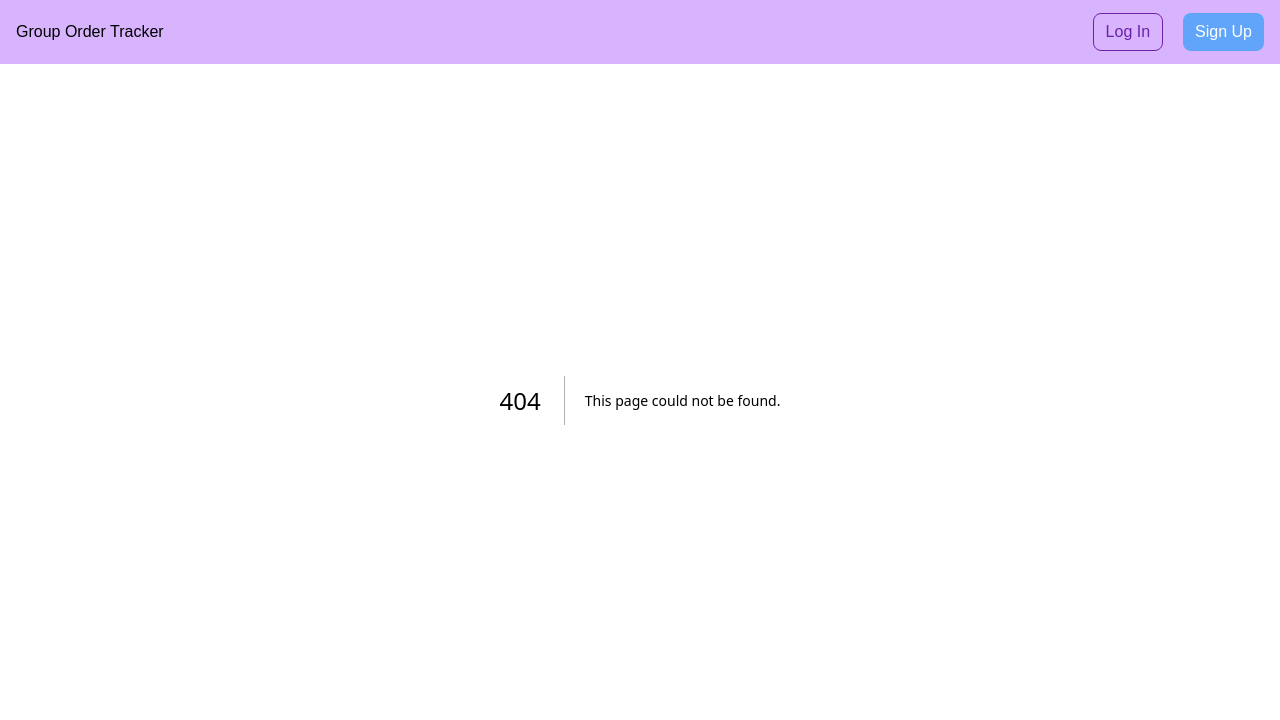
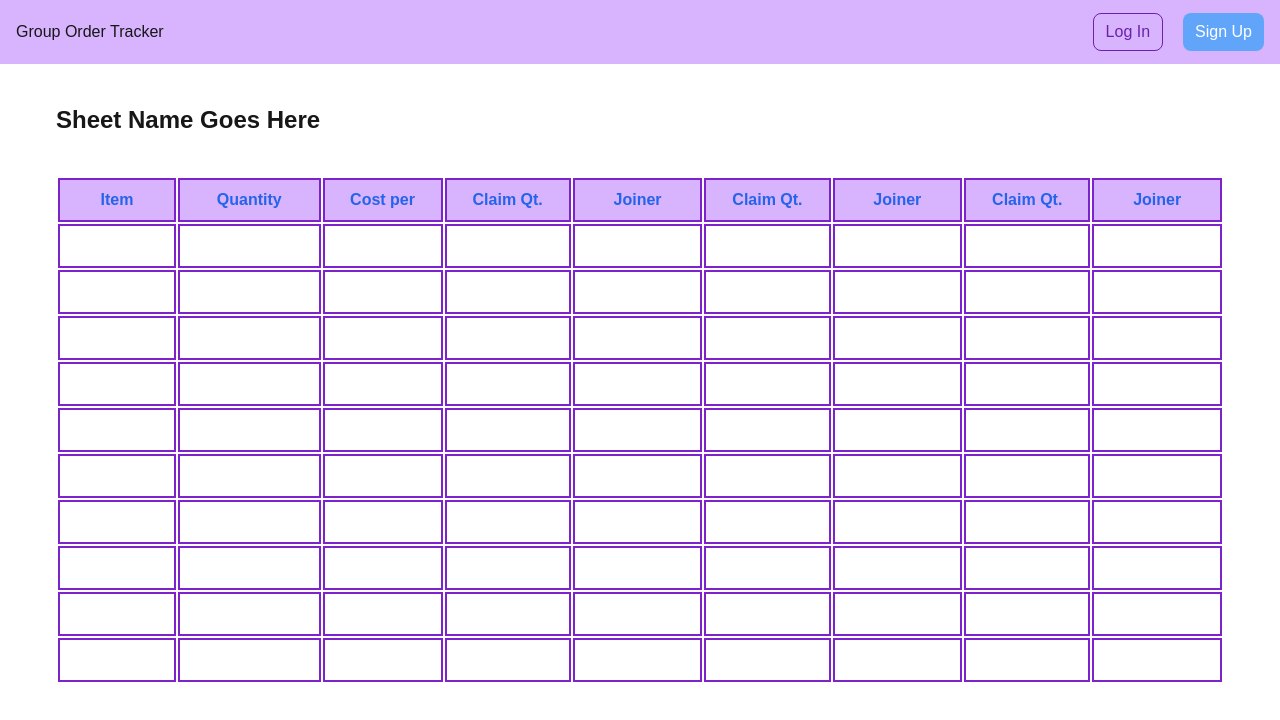
Before and after one commit to ruireise/group-order-tracker, a Next.js app: page /workspace/sheet in a window 1280 px wide. Before the commit this address had no page. Shown: the top 720 px of the page. Built offline with nearby package versions, Linux system fonts and the light colour scheme.

Commit message:
added sheets page and edited workspace page
added sheets page, edited workspace page, added folder component

```diff
--- /dev/null
+++ b/src/app/workspace/components/Folders.js
@@ -0,0 +1,11 @@
+import Image from "next/image";
+
+export default function Folders(props){
+
+    return(
+        <div key={props.folderName} className="relative p-8 h-44 flex items-center justify-center">
+            <Image src="/folders.png" alt="folder" width={300} height={250} className="object-contain"/>
+            <span className="bottom-3 left-12 absolute text-white">{props.folderName}</span>
+        </div>
+    );
+}
--- a/src/app/workspace/page.js
+++ b/src/app/workspace/page.js
@@ -1,17 +1,21 @@
-
+import Image from "next/image";
 
 
 export default function Workspace() {
     return (
-        <div className="w-full min-h-[92vh] bg-purple-100 flex mt-16">
+        <div className="w-full min-h-screen bg-purple-100 flex">
+            {/* Pushes the elements down instead of the entire screen */}
+            <div className="h-full w-full mt-16 flex">
             {/* Sidebar */}
-            <aside className="w-60 bg-purple-300 p-4 shadow-md h-[90vh]">
-                <button className="px-5 py-3 text-white bg-blue-400 rounded-lg hover:bg-blue-600 transitiontext-xl font-semibold mb-6">New Folder</button>
+            <aside className="lg:w-60 w-1/4 min-w-[200px] bg-purple-300 p-4 shadow-md h-[92vh]">
+                <button className="px-3 md:px-5 py-2 md:py-3 text-white bg-blue-400 rounded-lg hover:bg-blue-600 transition text-lg md:text-xl font-semibold mb-6">
+                    New Folder
+                </button>
 
                 <ul className="space-y-6 text-gray-600">
-                    <li>In Progress</li>
-                    <li>Completed</li>
-                    <li>Archived</li>
+                    <li className="hover:bg-blue-200 px-3 py-1">In Progress</li>
+                    <li className="hover:bg-blue-200 px-3 py-1">Completed</li>
+                    <li className="hover:bg-blue-200 px-3 py-1">Archived</li>
                 </ul>
             </aside>
 
@@ -27,14 +31,16 @@ export default function Workspace() {
                 </div>
 
                 {/* Document Board (Placeholder Boxes) */}
-                <div className="grid grid-cols-4 gap-4 overflow-y-auto max-h-[75vh] bg-purple-200 p-4 rounded-xl">
-                    {Array.from({ length: 20 }).map((_, i) => (
-                        <div key={i} className="bg-white p-6 rounded-2xl shadow-md h-44 flex items-center justify-center">
-                            <span className="text-gray-400">Document {i + 1}</span>
+                <div className="grid grid-cols-1 sm:grid-cols-2 md:grid-cols-3 lg:grid-cols-4 gap-4 overflow-y-auto max-h-[75vh] bg-purple-200 p-4 rounded-xl">
+                    {Array.from({ length: 17 }).map((_, i) => (
+                        <div key={i} className="relative p-8 h-44 flex items-center justify-center">
+                            <Image src="/folders.png" alt="folder" width={300} height={250} className="object-contain"/>
+                            <span className="bottom-3 left-12 absolute text-white">Folder {i + 1}</span>
                         </div>
                     ))}
                 </div>
             </main>
+            </div>
         </div>
     );
 }
--- /dev/null
+++ b/src/app/workspace/sheet/page.js
@@ -0,0 +1,75 @@
+export default function Sheet() {
+    // Example: Number of joiners you want to show
+    const joinerCount = 3; // You can dynamically change this as needed
+
+    return (
+      <div className="p-14 mt-12">
+        <h1 className="text-2xl font-bold mb-10">Sheet Name Goes Here</h1>
+
+        <div className="overflow-auto w-full">
+          <table className="table-auto border-separate w-full">
+            {/*Header*/}
+            <thead className="bg-purple-300">
+              <tr>
+                <th className="border-2 border-purple-700 px-6 py-2 text-md text-blue-600 font-semibold" key="item-header">Item</th>
+                <th className="border-2 border-purple-700 px-6 py-2 text-md text-blue-600 font-semibold" key="quantity-header">Quantity</th>
+                <th className="border-2 border-purple-700 px-6 py-2 text-md text-blue-600 font-semibold" key="cost-header">Cost per</th>
+
+                {/* Dynamically create columns for Claim Qt. and Joiner */}
+                {Array.from({ length: joinerCount }).map((_, index) => (
+                  <>
+                    <th key={`claim-qt-${index}`} className="border-2 border-purple-700 px-6 py-2 text-md text-blue-600 font-semibold">Claim Qt.</th>
+                    <th key={`joiner-${index}`} className="border-2 border-purple-700 px-6 py-2 text-md text-blue-600 font-semibold">Joiner</th>
+                  </>
+                ))}
+              </tr>
+            </thead>
+
+            {/* Table Body */}
+            <tbody>
+              {Array.from({ length: 10 }).map((_, rowIdx) => (
+                <tr key={rowIdx}>
+                  <td className="border-2 border-purple-700 px-2 py-2" key={`item-${rowIdx}`}>
+                    <input
+                      type="text"
+                      className="w-full outline-none"
+                    />
+                  </td>
+                  <td className="border-2 border-purple-700 px-2 py-2" key={`quantity-${rowIdx}`}>
+                    <input
+                      type="integer"
+                      className="w-full outline-none"
+                    />
+                  </td>
+                  <td className="border-2 border-purple-700 px-2 py-2" key={`cost-${rowIdx}`}>
+                    <input
+                      type="double"
+                      className="w-full outline-none"
+                    />
+                  </td>
+
+                  {/* Dynamically create inputs for Claim Qt. and Joiner columns */}
+                  {Array.from({ length: joinerCount }).map((_, index) => (
+                    <>
+                      <td key={`claim-qt-input-${index}`} className="border-2 border-purple-700 px-2 py-2">
+                        <input
+                          type="number"
+                          className="w-full outline-none"
+                        />
+                      </td>
+                      <td key={`joiner-input-${index}`} className="border-2 border-purple-700 px-2 py-2">
+                        <input
+                          type="text"
+                          className="w-full outline-none"
+                        />
+                      </td>
+                    </>
+                  ))}
+                </tr>
+              ))}
+            </tbody>
+          </table>
+        </div>
+      </div>
+    );
+  }
```
Also changed, not shown: public/folders.png (added).
